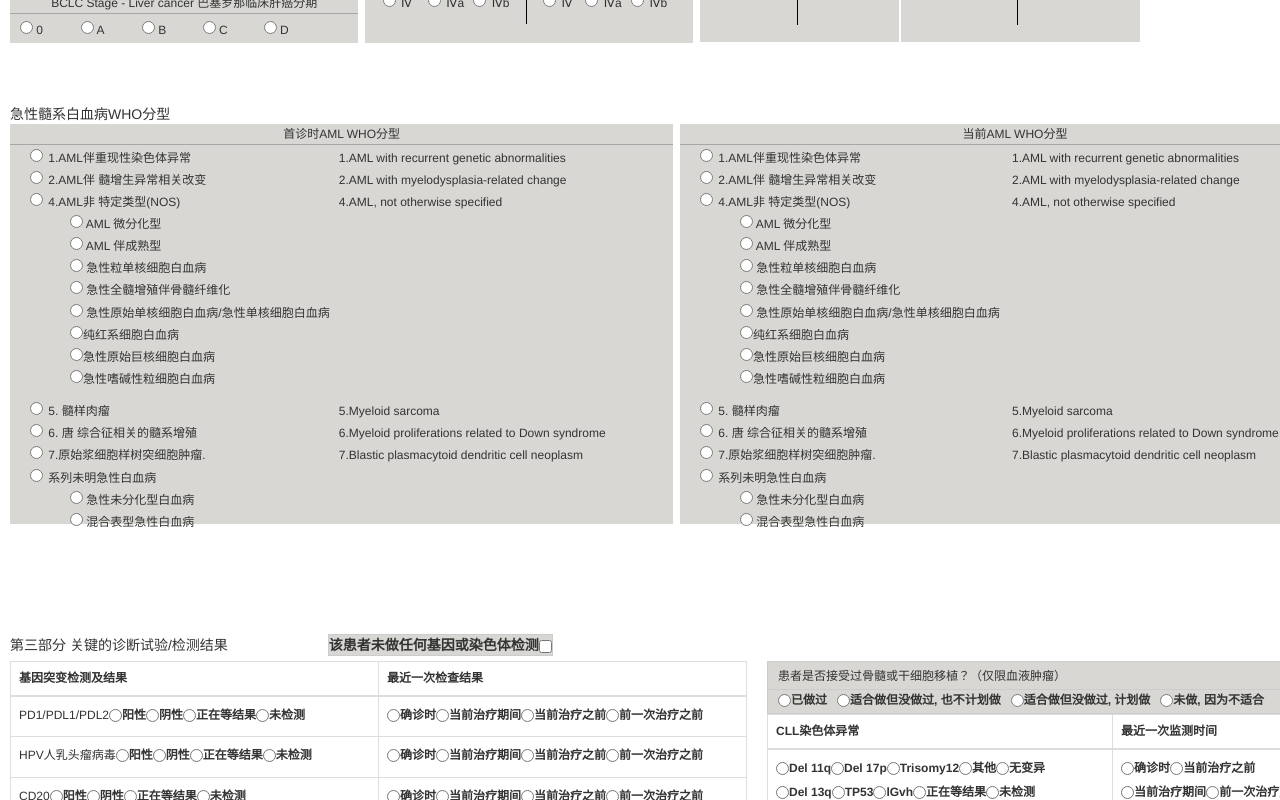
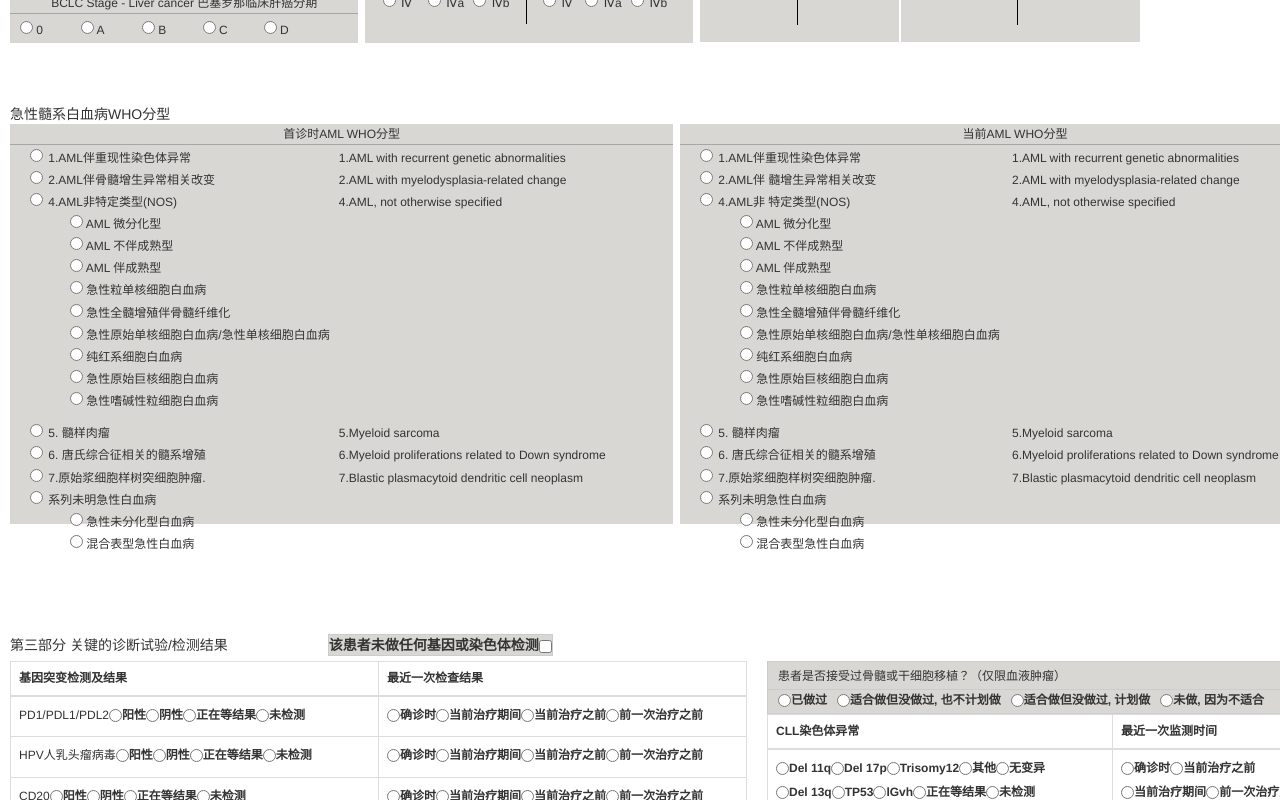
Before and after one commit to periofljj/medical-survey, a React (Create React App) app: page / in a window 1280 px wide. Shown: the part 1000-1800 px from the top of the page. Built offline with nearby package versions, Linux system fonts and the light colour scheme.

Commit message:
fixed layout bugs

```diff
--- a/src/Sections/SectionTwo/SectionTwo.js
+++ b/src/Sections/SectionTwo/SectionTwo.js
@@ -343,24 +343,24 @@ class SectionTwo extends Component {
                                         <div className="box-col">
                                             <div className="col-left">
                                                 <div className="col-content">
-                                                    <div><input type="radio" name="" />L1期</div>
+                                                    <div><input type="radio" name="" /> L1期</div>
                                                 </div>
                                                 <div className="col-content">
-                                                    <div><input type="radio" name="" />L2期</div>
+                                                    <div><input type="radio" name="" /> L2期</div>
                                                 </div>
                                                 <div className="col-content">
-                                                    <div><input type="radio" name="" />L3期</div>
+                                                    <div><input type="radio" name="" /> L3期</div>
                                                 </div>
                                             </div>
                                             <div className="col-right">
                                                 <div className="col-content">
-                                                    <div><input type="radio" name="" />L1期</div>
+                                                    <div><input type="radio" name="" /> L1期</div>
                                                 </div>
                                                 <div className="col-content">
-                                                    <div><input type="radio" name="" />L2期</div>
+                                                    <div><input type="radio" name="" /> L2期</div>
                                                 </div>
                                                 <div className="col-content">
-                                                    <div><input type="radio" name="" />L3期</div>
+                                                    <div><input type="radio" name="" /> L3期</div>
                                                 </div>
                                             </div>
                                         </div>
@@ -517,23 +517,24 @@ class SectionTwo extends Component {
                                     <div>1.AML with recurrent genetic abnormalities</div>
                                 </div>
                                 <div className="box-col">
-                                    <div><input type="radio" name="" /> 2.AML伴 髓增生异常相关改变</div>
+                                    <div><input type="radio" name="" /> 2.AML伴骨髓增生异常相关改变</div>
                                     <div>2.AML with myelodysplasia-related change</div>
                                 </div>
                                 <div className="box-col">
-                                    <div><input type="radio" name="" /> 4.AML非  特定类型(NOS)</div>
+                                    <div><input type="radio" name="" /> 4.AML非特定类型(NOS)</div>
                                     <div>4.AML, not otherwise specified</div>
                                 </div>
                                 <div className="col-list">
                                     <ul>
                                         <li><input type="radio" name="" /> AML 微分化型</li>
-                                        <li><input type="radio" name="" /> AML  伴成熟型</li>
+                                        <li><input type="radio" name="" /> AML 不伴成熟型</li>
+                                        <li><input type="radio" name="" /> AML 伴成熟型</li>
                                         <li><input type="radio" name="" /> 急性粒单核细胞白血病</li>
                                         <li><input type="radio" name="" /> 急性全髓增殖伴骨髓纤维化</li>
                                         <li><input type="radio" name="" /> 急性原始单核细胞白血病/急性单核细胞白血病</li>
-                                        <li><input type="radio" name="" />纯红系细胞白血病</li>
-                                        <li><input type="radio" name="" />急性原始巨核细胞白血病</li>
-                                        <li><input type="radio" name="" />急性嗜碱性粒细胞白血病</li>
+                                        <li><input type="radio" name="" /> 纯红系细胞白血病</li>
+                                        <li><input type="radio" name="" /> 急性原始巨核细胞白血病</li>
+                                        <li><input type="radio" name="" /> 急性嗜碱性粒细胞白血病</li>
                                     </ul>
                                 </div>
                                 <div className="box-col">
@@ -541,7 +542,7 @@ class SectionTwo extends Component {
                                     <div>5.Myeloid sarcoma</div>
                                 </div>
                                 <div className="box-col">
-                                    <div><input type="radio" name="" /> 6. 唐 综合征相关的髓系增殖</div>
+                                    <div><input type="radio" name="" /> 6. 唐氏综合征相关的髓系增殖</div>
                                     <div>6.Myeloid proliferations related to Down syndrome</div>
                                 </div>
                                 <div className="box-col">
@@ -554,7 +555,7 @@ class SectionTwo extends Component {
                                 </div>
                                 <div className="col-list">
                                     <ul>
-                                        <li><input type="radio" name="" />  急性未分化型白血病</li>
+                                        <li><input type="radio" name="" /> 急性未分化型白血病</li>
                                         <li><input type="radio" name="" /> 混合表型急性白血病</li>
                                     </ul>
                                 </div>
@@ -578,13 +579,14 @@ class SectionTwo extends Component {
                                 <div className="col-list">
                                     <ul>
                                         <li><input type="radio" name="" /> AML 微分化型</li>
-                                        <li><input type="radio" name="" /> AML  伴成熟型</li>
+                                        <li><input type="radio" name="" /> AML 不伴成熟型</li>
+                                        <li><input type="radio" name="" /> AML 伴成熟型</li>
                                         <li><input type="radio" name="" /> 急性粒单核细胞白血病</li>
                                         <li><input type="radio" name="" /> 急性全髓增殖伴骨髓纤维化</li>
                                         <li><input type="radio" name="" /> 急性原始单核细胞白血病/急性单核细胞白血病</li>
-                                        <li><input type="radio" name="" />纯红系细胞白血病</li>
-                                        <li><input type="radio" name="" />急性原始巨核细胞白血病</li>
-                                        <li><input type="radio" name="" />急性嗜碱性粒细胞白血病</li>
+                                        <li><input type="radio" name="" /> 纯红系细胞白血病</li>
+                                        <li><input type="radio" name="" /> 急性原始巨核细胞白血病</li>
+                                        <li><input type="radio" name="" /> 急性嗜碱性粒细胞白血病</li>
                                     </ul>
                                 </div>
                                 <div className="box-col">
@@ -592,7 +594,7 @@ class SectionTwo extends Component {
                                     <div>5.Myeloid sarcoma</div>
                                 </div>
                                 <div className="box-col">
-                                    <div><input type="radio" name="" /> 6. 唐 综合征相关的髓系增殖</div>
+                                    <div><input type="radio" name="" /> 6. 唐氏综合征相关的髓系增殖</div>
                                     <div>6.Myeloid proliferations related to Down syndrome</div>
                                 </div>
                                 <div className="box-col">
@@ -605,7 +607,7 @@ class SectionTwo extends Component {
                                 </div>
                                 <div className="col-list">
                                     <ul>
-                                        <li><input type="radio" name="" />  急性未分化型白血病</li>
+                                        <li><input type="radio" name="" /> 急性未分化型白血病</li>
                                         <li><input type="radio" name="" /> 混合表型急性白血病</li>
                                     </ul>
                                 </div>
```
